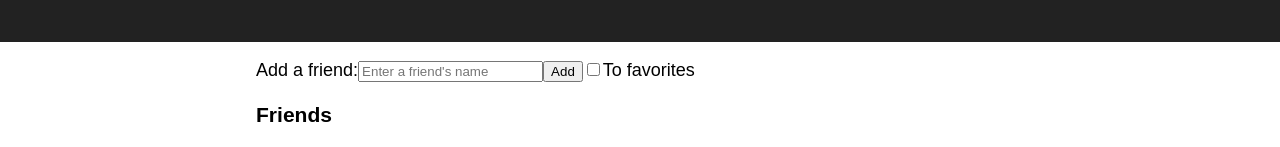
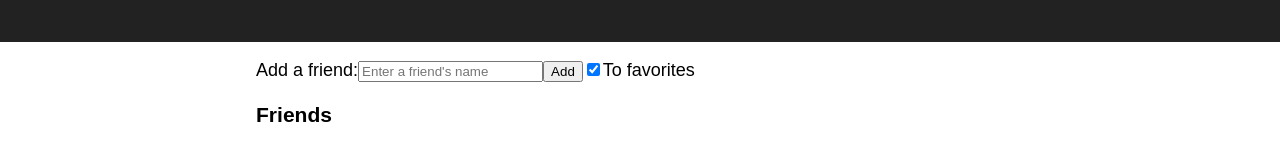
Before and after one commit to JoeRobles/reactjsworkshop, a React (Create React App) app: page / in a window 1280 px wide. Shown: the part 148-295 px from the top of the page. Built offline with nearby package versions, Linux system fonts and the light colour scheme.

Commit message:
to favorites abstracted

```diff
--- a/src/components/Friends.js
+++ b/src/components/Friends.js
@@ -6,7 +6,8 @@ class Friends extends Component {
     super(props);
     this.friends = ["Joe", "Rodrigo","Isaac", "Luis", "Erick"];
     this.favorites = ["Luis", "Erick"];
-    this.state = {friend: '', friends: this.friends, favorites: this.favorites, toFavorites: false};
+    this.toFavorites = false;
+    this.state = {friend: '', friends: this.friends, favorites: this.favorites, toFavorites: this.favorites};
     this.addFriend = this.addFriend.bind(this);
     this.addToFav = this.addToFav.bind(this);
     this.removeFromFav = this.removeFromFav.bind(this);
```
